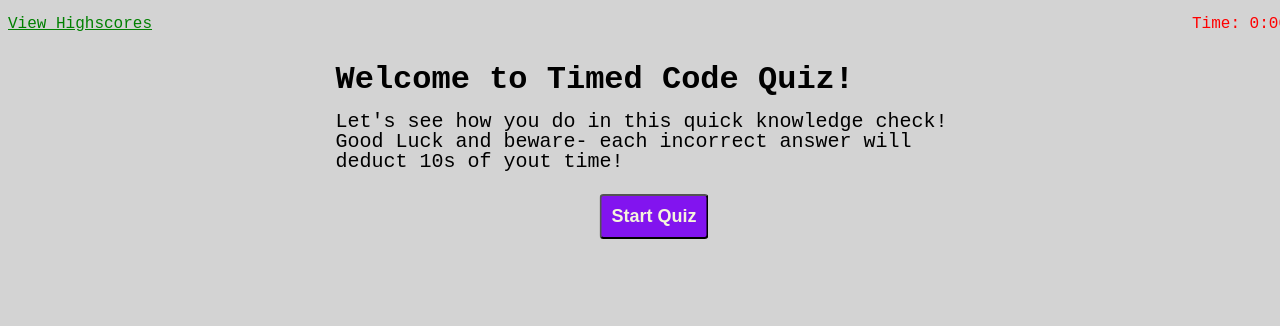
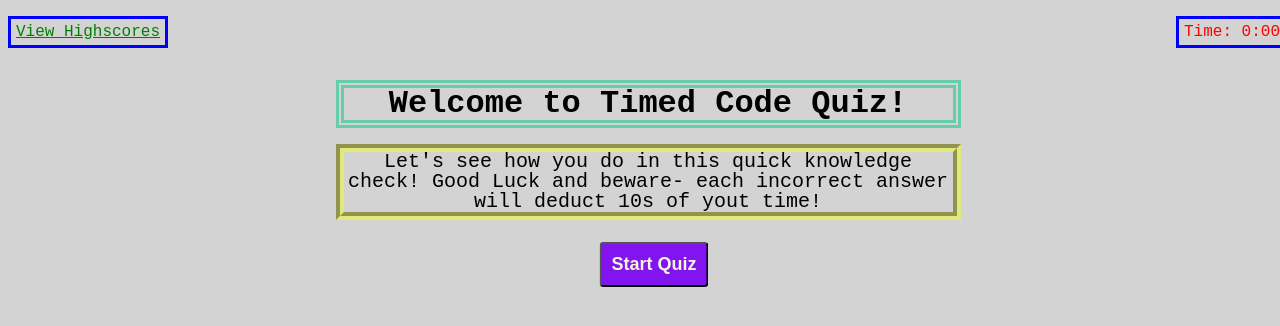
Before and after one commit to Likica/timed-code-quiz, a plain HTML site: page index.html in a window 1280 px wide. Drawn offline with Linux system fonts and the light colour scheme.

Commit message:
added css styling for better visual experience

```diff
--- a/assets/css/style.css
+++ b/assets/css/style.css
@@ -1,15 +1,16 @@
 /* used to control the primary layout of the whole page */
-html{
+/* html{
     min-height:100vh;
     scroll-behavior: smooth;
     background-color: lightgrey;
-}
+} */
 body {
   min-height: 100%;
   display:flex;
   flex-direction:column;
   line-height: 1;
   font-family: 'Courier New', Courier, monospace;
+  background-color: lightgray;
 }
 /* include every immediate child of the body tag*/
 body >* {
@@ -57,6 +58,7 @@ button:hover{
 /*Button styling end*/
 a {
     color: green;
+    padding: 5px 5px ;
 }
 
 header {
@@ -74,6 +76,11 @@ main {
 main section h1 {
     font-size: 2rem;
     margin: 1rem 0;
+    text-align: center;
+    border:mediumaquamarine;
+    border-style: double;
+    border-width: 8px;
+
 }
 
 main section h2 {
@@ -84,6 +91,10 @@ margin: 1rem 0;
 main section p {
     font-size: 1.25rem;
     margin: 1rem 0;
+    text-align: center;
+    border:rgb(226, 232, 122);
+    border-style:groove;
+    border-width: 8px;
 }
 
 main section hr {
@@ -121,10 +132,11 @@ main #questions_box span.wrong {
 
 main #questions_pg #answer_list {
     display: inline-flex;
-    flex-direction: column;
+    flex-direction:row repeat(2);
     align-items: flex-start;
 }
 
 main #questions_pg #answer_list button {
     margin: 0.1rem;
+    /* padding: 3px; */
 }
--- a/index.html
+++ b/index.html
@@ -12,8 +12,9 @@
 
     <header>
         <!-- add hs link and time clock countdown -->
-        <a id='view_hs_link' href='#'>View Highscores</a>
-        <span id='time' style="color:red">Time: <span id='time_display'>0</span></span>
+        <a id='view_hs_link' style="color:green; border: solid blue" href='#'>View Highscores</a>
+        <span id='time' style="color:red; border: solid blue; padding: 5px 5px">Time: <span
+                id='time_display'>0</span></span>
     </header>
 
     <main>
```
